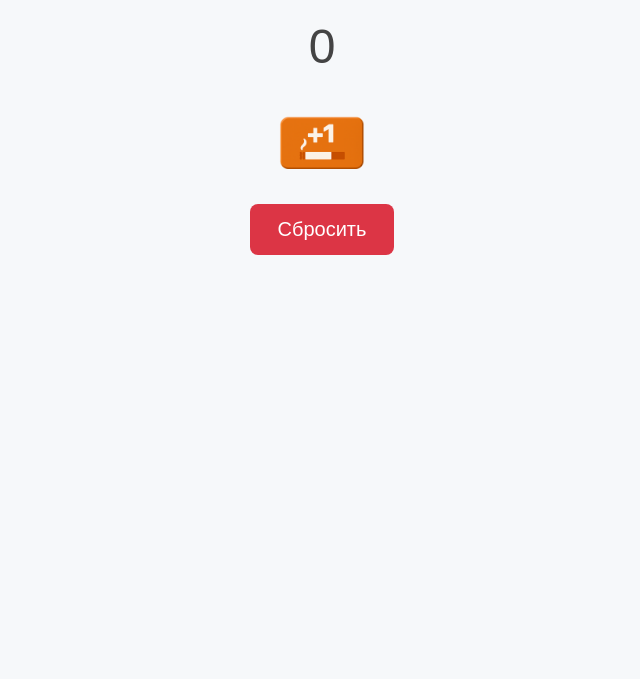
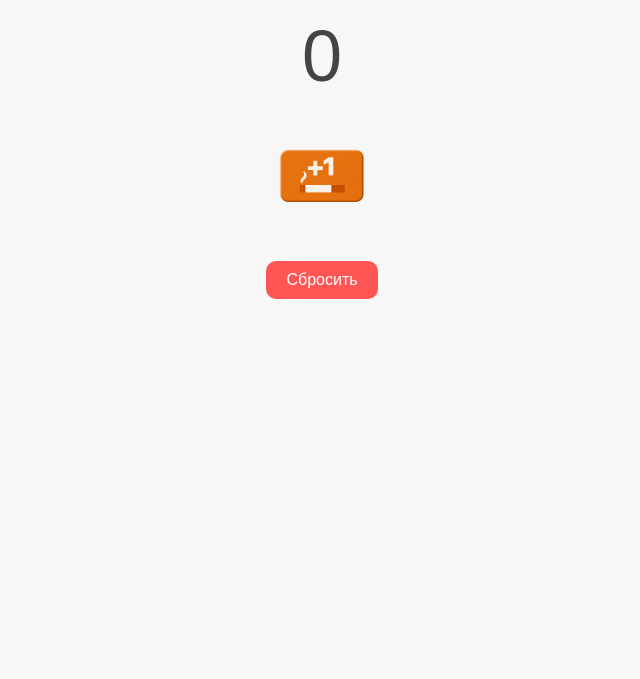
Before and after one commit to artuasova/cigarette-tracker, a plain HTML site: page index.html in a window 1280 px wide. Shown: the part 121-800 px from the top of the page, without its empty margins (318-958 px from the left). Drawn offline with Linux system fonts and the light colour scheme.

Commit message:
index.html

```diff
--- a/index.html
+++ b/index.html
@@ -1,41 +1,86 @@
 <!DOCTYPE html>
 <html lang="ru">
 <head>
-  <meta charset="UTF-8"/>
-  <meta name="viewport" content="width=device-width,initial-scale=1,user-scalable=no"/>
-  <link rel="stylesheet" href="style.css"/>
-  <link rel="manifest" href="manifest.json"/>
+  <meta charset="UTF-8" />
+  <meta name="viewport" content="width=device-width, initial-scale=1" />
   <title>Счётчик сигарет</title>
+  <style>
+    body {
+      font-family: Arial, sans-serif;
+      background-color: #f7f7f7;
+      text-align: center;
+      padding: 40px;
+    }
+
+    h1 {
+      color: #333;
+    }
+
+    #counter {
+      font-size: 72px;
+      margin: 30px 0;
+      color: #444;
+    }
+
+    #addBtn {
+      width: 100px;
+      height: 100px;
+      cursor: pointer;
+      transition: transform 0.1s ease, box-shadow 0.1s ease;
+    }
+
+    #addBtn:active {
+      transform: scale(0.92);
+      box-shadow: 0 0 5px rgba(0, 0, 0, 0.2) inset;
+    }
+
+    #resetBtn {
+      margin-top: 30px;
+      padding: 10px 20px;
+      font-size: 16px;
+      background-color: #ff5555;
+      color: white;
+      border: none;
+      border-radius: 10px;
+      cursor: pointer;
+    }
+
+    #resetBtn:hover {
+      background-color: #e04444;
+    }
+  </style>
 </head>
 <body>
-  <h1>Сигаерт на сегодня:</h1>
-  <div id="count">0</div>
-  <img src="my-button.png" id="addBtn" alt="Кнопка" style="cursor:pointer; width:100px;">
-  <button id="reset">Сбросить</button>
-  <div class="date" id="date"></div>
+  <h1>Сигареты сегодня</h1>
+  <div id="counter">0</div>
 
-  <script src="app.js"></script>
+  <!-- Картинка кнопки -->
+  <img src="my-button.png" id="addBtn" alt="Добавить сигарету" />
+
+  <br />
+  <button id="resetBtn">Сбросить</button>
+
   <script>
-    if ('serviceWorker' in navigator) {
-      navigator.serviceWorker.register('sw.js');
-    }
+    document.addEventListener("DOMContentLoaded", function () {
+      const counterDisplay = document.getElementById("counter");
+      const addBtn = document.getElementById("addBtn");
+      const resetBtn = document.getElementById("resetBtn");
+
+      let count = parseInt(localStorage.getItem("cigarettes")) || 0;
+      counterDisplay.textContent = count;
+
+      addBtn.addEventListener("click", function () {
+        count++;
+        localStorage.setItem("cigarettes", count);
+        counterDisplay.textContent = count;
+      });
+
+      resetBtn.addEventListener("click", function () {
+        count = 0;
+        localStorage.setItem("cigarettes", count);
+        counterDisplay.textContent = count;
+      });
+    });
   </script>
-  <script>
-  if ('serviceWorker' in navigator) {
-    navigator.serviceWorker.register('sw.js').then(reg => {
-      reg.onupdatefound = () => {
-        const newWorker = reg.installing;
-        newWorker.onstatechange = () => {
-          if (newWorker.state === 'installed' && navigator.serviceWorker.controller) {
-            alert('Доступно обновление приложения! Пожалуйста, перезагрузите страницу.');
-          }
-        };
-      };
-    }).catch(err => {
-      console.error('Service Worker registration failed:', err);
-    });
-  }
-</script>
-
 </body>
 </html>
```
